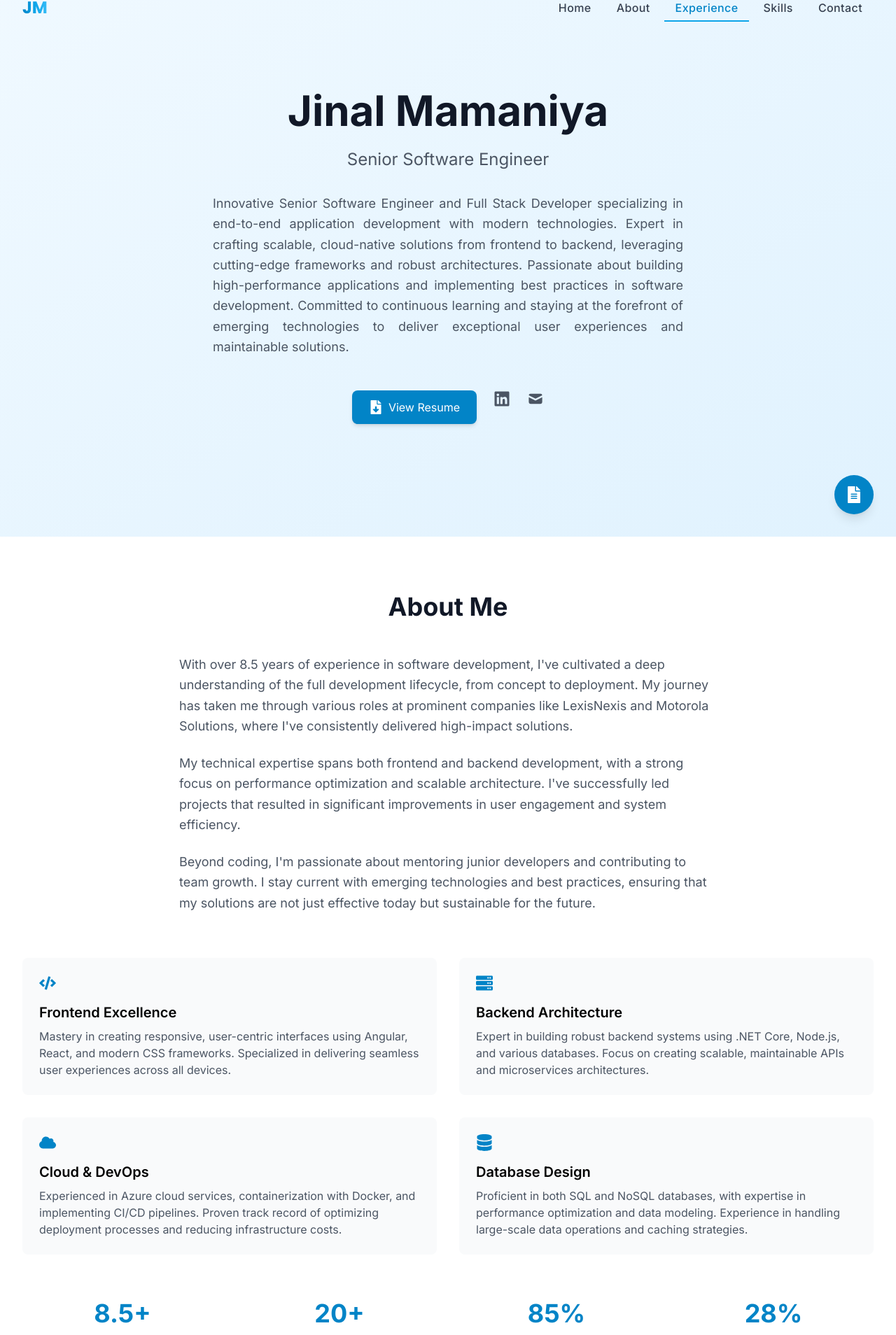
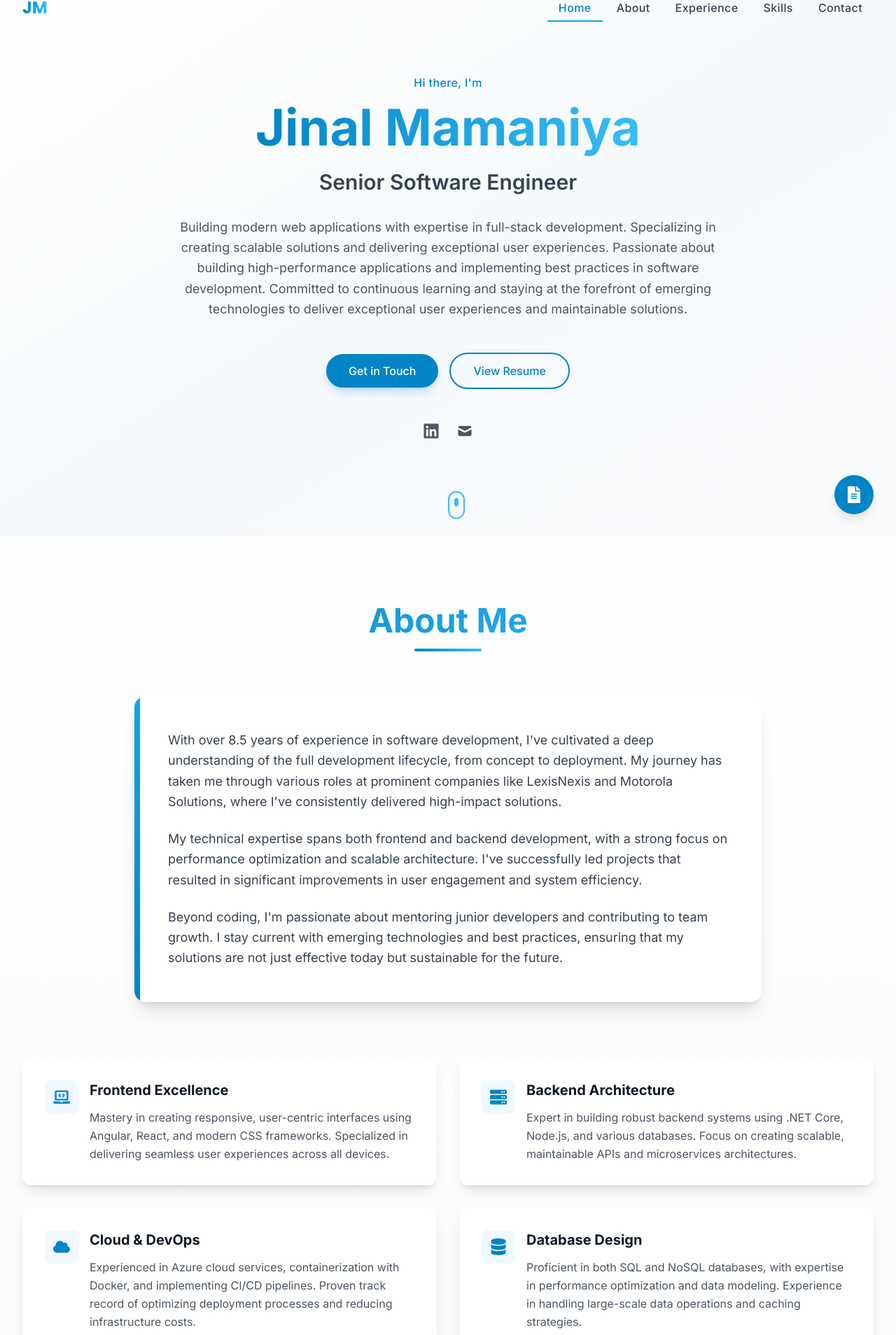
Before and after one commit to jmamaniya/my-portfolio, a React (Vite) app: page / in a window 1280 px wide. Shown: the part 33-1941 px from the top of the page at 70% size. Built offline with nearby package versions, Linux system fonts and the light colour scheme.

Commit message:
Style change in Hero and About component

```diff
--- a/src/components/sections/About.tsx
+++ b/src/components/sections/About.tsx
@@ -1,3 +1,4 @@
+// src/components/sections/About.tsx
 import React from 'react';
 import { motion } from 'framer-motion';
 import {
@@ -5,12 +6,41 @@ import {
   FaServer,
   FaDatabase,
   FaCloud,
+  FaLaptopCode,
+  FaUserFriends,
+  FaChartLine,
+  FaCogs
 } from 'react-icons/fa';
 
+interface ExpertiseItem {
+  icon: React.ReactNode;
+  title: string;
+  description: string;
+}
+
+interface Achievement {
+  number: string;
+  label: string;
+  icon: React.ReactNode;
+}
+
 const About: React.FC = () => {
-  const expertise = [
+  const containerVariants = {
+    hidden: { opacity: 0 },
+    visible: {
+      opacity: 1,
+      transition: { staggerChildren: 0.2 }
+    }
+  };
+
+  const itemVariants = {
+    hidden: { opacity: 0, y: 20 },
+    visible: { opacity: 1, y: 0 }
+  };
+
+  const expertise: ExpertiseItem[] = [
     {
-      icon: <FaCode className="w-6 h-6" />,
+      icon: <FaLaptopCode className="w-6 h-6" />,
       title: "Frontend Excellence",
       description: "Mastery in creating responsive, user-centric interfaces using Angular, React, and modern CSS frameworks. Specialized in delivering seamless user experiences across all devices."
     },
@@ -31,101 +61,144 @@ const About: React.FC = () => {
     }
   ];
 
-  const achievements = [
-    { number: "8.5+", label: "Years of Experience" },
-    { number: "20+", label: "Projects Completed" },
-    { number: "85%", label: "Performance Improvements" },
-    { number: "28%", label: "User Engagement Increase" }
+  const achievements: Achievement[] = [
+    {
+      number: "8.5+",
+      label: "Years of Experience",
+      icon: <FaChartLine className="w-5 h-5" />
+    },
+    {
+      number: "20+",
+      label: "Projects Completed",
+      icon: <FaCode className="w-5 h-5" />
+    },
+    {
+      number: "85%",
+      label: "Performance Improvements",
+      icon: <FaCogs className="w-5 h-5" />
+    },
+    {
+      number: "28%",
+      label: "User Engagement Increase",
+      icon: <FaUserFriends className="w-5 h-5" />
+    }
   ];
 
   return (
-    <section id="about" className="py-20 bg-white">
+    <section id="about" className="py-24 bg-gradient-to-b from-white to-gray-50">
       <div className="container mx-auto px-4">
-        <motion.h2
-          className="text-3xl md:text-4xl font-bold text-gray-900 mb-12 text-center"
-          initial={{ opacity: 0, y: 20 }}
-          whileInView={{ opacity: 1, y: 0 }}
+        <motion.div
+          variants={containerVariants}
+          initial="hidden"
+          whileInView="visible"
           viewport={{ once: true }}
         >
+          {/* Header */}
+          <motion.div className="text-center mb-16" variants={itemVariants}>
+            <h2 className="text-4xl md:text-5xl font-bold mb-4 bg-gradient-to-r
+                         from-primary-600 to-primary-400 bg-clip-text text-transparent">
               About Me
-        </motion.h2>
+            </h2>
+            <div className="w-24 h-1 bg-gradient-to-r from-primary-600 to-primary-400
+                         mx-auto rounded-full"/>
+          </motion.div>
 
           {/* Main Description */}
-        <div className="max-w-3xl mx-auto mb-16">
-          <motion.p
-            className="text-lg text-gray-600 mb-6 leading-relaxed"
-            initial={{ opacity: 0 }}
-            whileInView={{ opacity: 1 }}
-            viewport={{ once: true }}
+          <motion.div
+            className="max-w-4xl mx-auto mb-20"
+            variants={itemVariants}
           >
+            <div className="bg-white rounded-2xl shadow-xl p-8 md:p-12 relative overflow-hidden">
+              <div className="absolute top-0 left-0 w-2 h-full bg-gradient-to-b
+                           from-primary-500 to-primary-600"/>
+              <div className="space-y-6">
+                <motion.p className="text-lg text-gray-700 leading-relaxed">
                   With over 8.5 years of experience in software development, I've cultivated a deep
                   understanding of the full development lifecycle, from concept to deployment. My
                   journey has taken me through various roles at prominent companies like LexisNexis
                   and Motorola Solutions, where I've consistently delivered high-impact solutions.
                 </motion.p>
 
-          <motion.p
-            className="text-lg text-gray-600 mb-6 leading-relaxed"
-            initial={{ opacity: 0 }}
-            whileInView={{ opacity: 1 }}
-            viewport={{ once: true }}
-          >
+                <motion.p className="text-lg text-gray-700 leading-relaxed">
                   My technical expertise spans both frontend and backend development, with a strong
                   focus on performance optimization and scalable architecture. I've successfully led
                   projects that resulted in significant improvements in user engagement and system
                   efficiency.
                 </motion.p>
 
-          <motion.p
-            className="text-lg text-gray-600 leading-relaxed"
-            initial={{ opacity: 0 }}
-            whileInView={{ opacity: 1 }}
-            viewport={{ once: true }}
-          >
+                <motion.p className="text-lg text-gray-700 leading-relaxed">
                   Beyond coding, I'm passionate about mentoring junior developers and contributing
                   to team growth. I stay current with emerging technologies and best practices,
                   ensuring that my solutions are not just effective today but sustainable for the
                   future.
                 </motion.p>
               </div>
+            </div>
+          </motion.div>
 
           {/* Expertise Cards */}
-        <div className="grid grid-cols-1 md:grid-cols-2 gap-8 mb-16">
-          {expertise.map((item, index) => (
+          <div className="grid grid-cols-1 md:grid-cols-2 gap-8 mb-20">
+            {expertise.map((item) => (
               <motion.div
                 key={item.title}
-              className="bg-gray-50 p-6 rounded-lg hover:shadow-md transition-all duration-300"
-              initial={{ opacity: 0, y: 20 }}
-              whileInView={{ opacity: 1, y: 0 }}
-              viewport={{ once: true }}
-              transition={{ delay: index * 0.2 }}
+                className="bg-white p-8 rounded-xl shadow-lg hover:shadow-xl
+                         transition-all duration-300 group"
+                variants={itemVariants}
+                whileHover={{ y: -5 }}
               >
-              <div className="text-primary-600 mb-4">{item.icon}</div>
-              <h3 className="text-xl font-semibold mb-2">{item.title}</h3>
-              <p className="text-gray-600">{item.description}</p>
+                <div className="flex items-start gap-4">
+                  <div className="p-3 bg-primary-50 rounded-lg text-primary-600
+                               group-hover:bg-primary-100 transition-colors">
+                    {item.icon}
+                  </div>
+                  <div>
+                    <h3 className="text-xl font-bold text-gray-900 mb-3">
+                      {item.title}
+                    </h3>
+                    <p className="text-gray-600 leading-relaxed">
+                      {item.description}
+                    </p>
+                  </div>
+                </div>
               </motion.div>
             ))}
           </div>
 
           {/* Achievements */}
-        <div className="grid grid-cols-2 md:grid-cols-4 gap-6">
-          {achievements.map((achievement, index) => (
+          <motion.div
+            className="bg-white rounded-2xl shadow-lg p-10"
+            variants={itemVariants}
+          >
+            <div className="grid grid-cols-2 md:grid-cols-4 gap-8">
+              {achievements.map((achievement) => (
                 <motion.div
                   key={achievement.label}
-              className="text-center"
-              initial={{ opacity: 0, scale: 0.5 }}
-              whileInView={{ opacity: 1, scale: 1 }}
-              viewport={{ once: true }}
-              transition={{ delay: index * 0.1 }}
+                  className="text-center group"
+                  variants={itemVariants}
+                  whileHover={{ scale: 1.05 }}
                 >
-              <h4 className="text-4xl font-bold text-primary-600 mb-2">
+                  <div className="mb-4">
+                    <div className="p-3 bg-primary-50 rounded-full w-12 h-12 mx-auto
+                                flex items-center justify-center text-primary-600
+                                group-hover:bg-primary-100 transition-colors">
+                      {achievement.icon}
+                    </div>
+                    <div className="text-4xl font-bold bg-gradient-to-r from-primary-600
+                                to-primary-400 bg-clip-text text-transparent mt-4 mb-2">
                       {achievement.number}
-              </h4>
-              <p className="text-gray-600">{achievement.label}</p>
+                    </div>
+                    <div className="h-1 w-12 mx-auto bg-gradient-to-r from-primary-600
+                                to-primary-400 rounded-full transform origin-left
+                                transition-all duration-300 group-hover:w-full"/>
+                  </div>
+                  <p className="text-gray-600 font-medium">
+                    {achievement.label}
+                  </p>
                 </motion.div>
               ))}
             </div>
-
+          </motion.div>
+        </motion.div>
       </div>
     </section>
   );
--- a/src/components/sections/Hero.tsx
+++ b/src/components/sections/Hero.tsx
@@ -1,80 +1,139 @@
 // src/components/sections/Hero.tsx
 import React from 'react';
 import { motion } from 'framer-motion';
-import { FaFileDownload, FaLinkedin } from 'react-icons/fa';
+import { FaLinkedin } from 'react-icons/fa';
 import { HiMail } from 'react-icons/hi';
 
 const Hero: React.FC = () => {
+  const containerVariants = {
+    hidden: { opacity: 0 },
+    visible: {
+      opacity: 1,
+      transition: {
+        staggerChildren: 0.2,
+        duration: 0.5
+      }
+    }
+  };
+
+  const itemVariants = {
+    hidden: { opacity: 0, y: 20 },
+    visible: {
+      opacity: 1,
+      y: 0,
+      transition: {
+        duration: 0.5
+      }
+    }
+  };
+
   return (
-    <section className="min-h-screen flex items-center justify-center bg-gradient-to-br from-primary-50 to-primary-100">
-      <div className="container mx-auto px-4">
+    <section id="home" className="min-h-screen flex items-center justify-center
+                                bg-gradient-to-br from-white via-primary-50/30 to-gray-50">
+      <div className="container mx-auto px-4 py-20">
         <motion.div
-          className="text-center max-w-4xl mx-auto"
-          initial={{ opacity: 0 }}
-          animate={{ opacity: 1 }}
-          transition={{ duration: 0.5 }}
+          className="max-w-5xl mx-auto text-center"
+          variants={containerVariants}
+          initial="hidden"
+          animate="visible"
         >
+          {/* Greeting */}
+          <motion.p
+            className="text-primary-600 font-medium mb-4 tracking-wide"
+            variants={itemVariants}
+          >
+            Hi there, I'm
+          </motion.p>
+
+          {/* Name */}
           <motion.h1
-            className="text-4xl md:text-6xl font-bold text-gray-900 mb-6"
-            initial={{ opacity: 0, y: 20 }}
-            animate={{ opacity: 1, y: 0 }}
-            transition={{ delay: 0.2 }}
+            className="text-4xl md:text-6xl lg:text-7xl font-bold mb-6"
+            variants={itemVariants}
           >
-            Jinal Mamaniya
+            <span className="bg-gradient-to-r from-primary-600 to-primary-400
+                         bg-clip-text text-transparent">
+              Jinal Mamaniya
+            </span>
           </motion.h1>
 
+          {/* Title */}
           <motion.h2
-            className="text-xl md:text-2xl text-gray-600 mb-8"
-            initial={{ opacity: 0, y: 20 }}
-            animate={{ opacity: 1, y: 0 }}
-            transition={{ delay: 0.4 }}
+            className="text-2xl md:text-3xl text-gray-700 mb-8 font-semibold"
+            variants={itemVariants}
           >
             Senior Software Engineer
           </motion.h2>
 
+          {/* Description */}
           <motion.p
-  className="text-gray-600 max-w-2xl mx-auto mb-12 text-lg leading-relaxed text-justify"
-  initial={{ opacity: 0 }}
-  animate={{ opacity: 1 }}
-  transition={{ delay: 0.6 }}
->
-  Innovative Senior Software Engineer and Full Stack Developer specializing in end-to-end application
-  development with modern technologies. Expert in crafting scalable, cloud-native solutions from
-  frontend to backend, leveraging cutting-edge frameworks and robust architectures. Passionate about
-  building high-performance applications and implementing best practices in software development.
-  Committed to continuous learning and staying at the forefront of emerging technologies to deliver
-  exceptional user experiences and maintainable solutions.
-</motion.p>
+            className="text-lg text-gray-600 max-w-3xl mx-auto mb-12 leading-relaxed"
+            variants={itemVariants}
+          >
+            Building modern web applications with expertise in full-stack development.
+            Specializing in creating scalable solutions and delivering exceptional user experiences.
+            Passionate about building high-performance applications and implementing best practices in software development. Committed to continuous learning and staying at the forefront of emerging technologies to deliver exceptional user experiences and maintainable solutions.
+          </motion.p>
 
+          {/* CTA Buttons */}
           <motion.div
-            className="flex justify-center space-x-6"
-            initial={{ opacity: 0 }}
-            animate={{ opacity: 1 }}
-            transition={{ delay: 0.8 }}
+            className="flex flex-col sm:flex-row items-center justify-center gap-4 mb-12"
+            variants={itemVariants}
           >
-                        <motion.a
+            <motion.a
+              href="#contact"
+              className="px-8 py-3 bg-primary-600 text-white rounded-full font-medium
+                     hover:bg-primary-700 transition-colors duration-300 shadow-lg
+                     shadow-primary-600/20 hover:shadow-primary-600/40"
+              whileHover={{ scale: 1.05 }}
+              whileTap={{ scale: 0.95 }}
+            >
+              Get in Touch
+            </motion.a>
+
+            <motion.a
               href="/my-portfolio/Jinal_Mamaniya_Resume.pdf"
               target="_blank"
               rel="noopener noreferrer"
-              className="flex items-center gap-2 px-6 py-3 bg-primary-600 text-white rounded-lg
-                       hover:bg-primary-700 transition-all duration-300 shadow-md"
+              className="px-8 py-3 border-2 border-primary-600 text-primary-600
+                     rounded-full font-medium hover:bg-primary-50 transition-colors duration-300"
               whileHover={{ scale: 1.05 }}
               whileTap={{ scale: 0.95 }}
             >
-              <FaFileDownload className="w-5 h-5" />
               View Resume
             </motion.a>
+          </motion.div>
 
+          {/* Social Links */}
+          <motion.div
+            className="flex justify-center items-center space-x-6"
+            variants={itemVariants}
+          >
             <SocialLink
               href="http://www.linkedin.com/in/jinal-mamaniya"
-              icon={<FaLinkedin className="w-6 h-6" />}
+              icon={<FaLinkedin size={24} />}
               label="LinkedIn"
             />
             <SocialLink
               href="mailto:jmamaniya2022@gmail.com"
-              icon={<HiMail className="w-6 h-6" />}
+              icon={<HiMail size={24} />}
               label="Email"
             />
+          </motion.div>
+
+          {/* Scroll Indicator */}
+          <motion.div
+            className="absolute bottom-8 left-1/2 transform -translate-x-1/2"
+            animate={{
+              y: [0, 10, 0],
+            }}
+            transition={{
+              duration: 1.5,
+              repeat: Infinity,
+            }}
+          >
+            <div className="w-6 h-10 border-2 border-primary-400 rounded-full flex justify-center pt-2">
+              <div className="w-1.5 h-3 bg-primary-400 rounded-full" />
+            </div>
           </motion.div>
         </motion.div>
       </div>
@@ -94,8 +153,8 @@ const SocialLink: React.FC<SocialLinkProps> = ({ href, icon, label }) => (
     target="_blank"
     rel="noopener noreferrer"
     className="text-gray-600 hover:text-primary-600 transition-colors duration-300"
-    whileHover={{ scale: 1.1 }}
-    whileTap={{ scale: 0.95 }}
+    whileHover={{ scale: 1.2, rotate: 5 }}
+    whileTap={{ scale: 0.9 }}
     aria-label={label}
   >
     {icon}
```
Also changed, not shown: 5 other files (tests, documents, lock files or other folders). Lines whose indentation alone changed are shown as unchanged.
